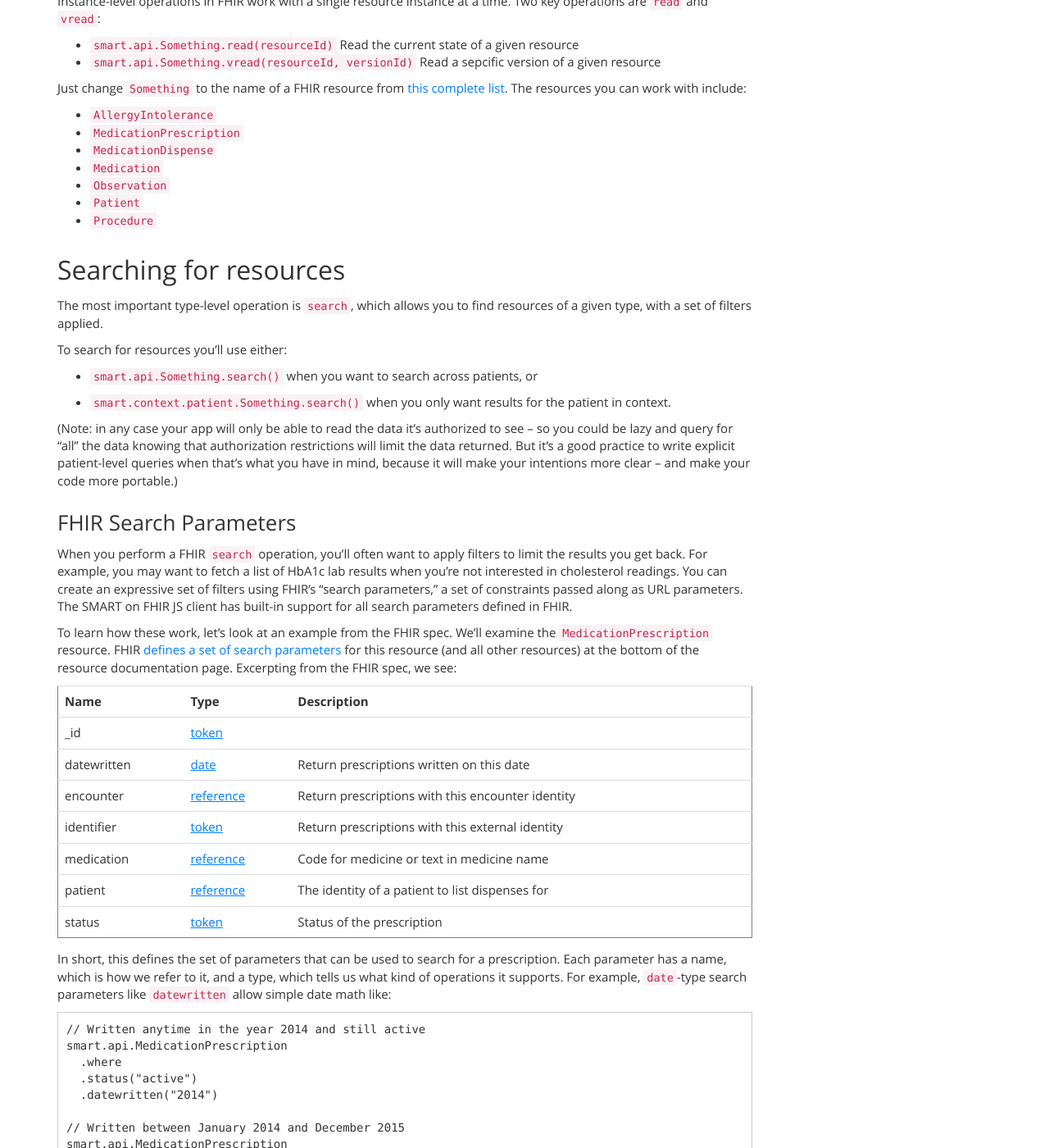
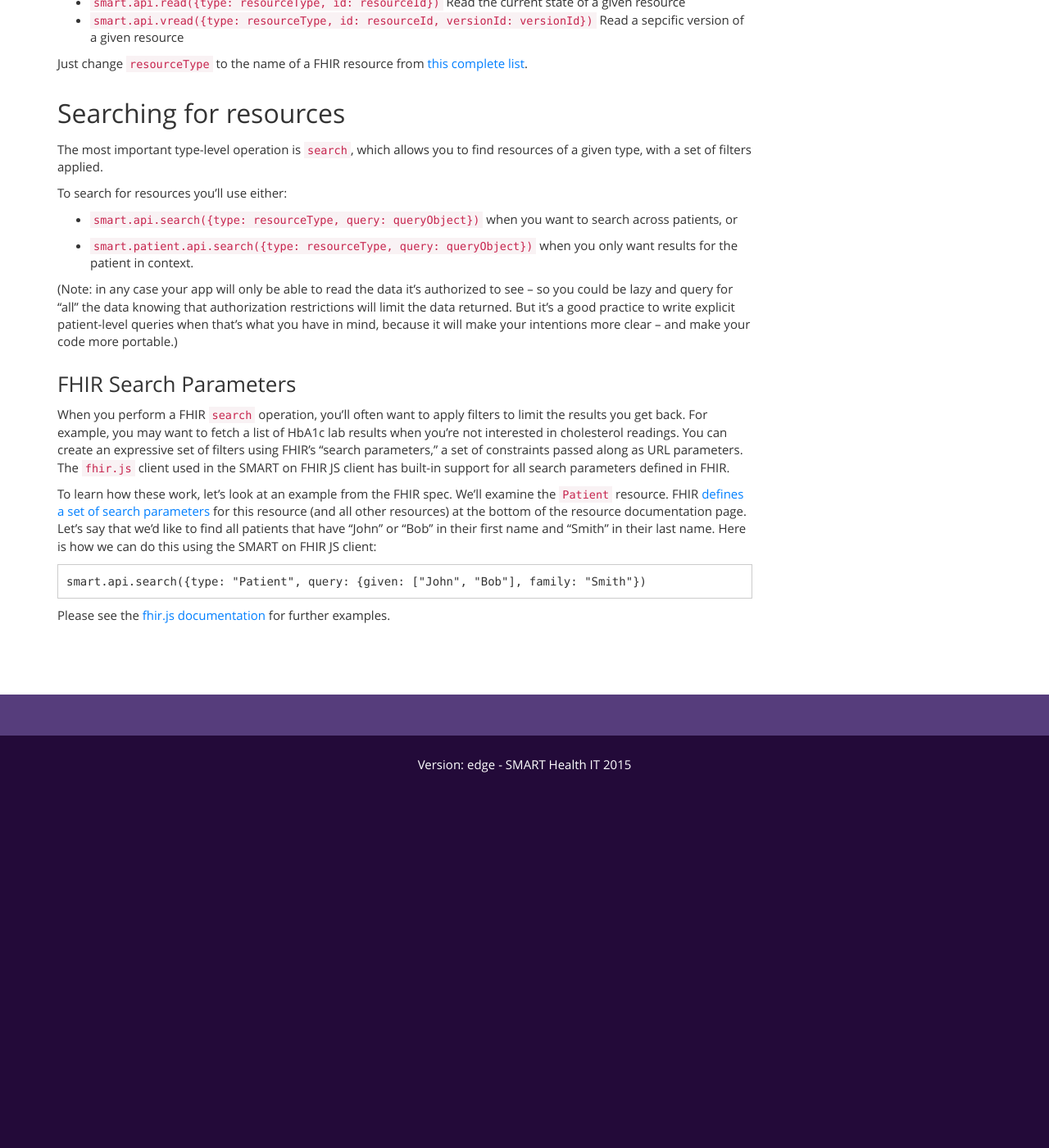
Before and after one commit to smart-on-fhir/smart-on-fhir.github.io, a Jekyll site: the page built from clients/javascript/index.md, in a window 1280 px wide and 1400 px high, scrolled down 641 px. Shown: the whole window at 82% size. Built offline with Jekyll 4.4.1, drawn with Linux system fonts in a browser that asks for light colours; Markdown is read by kramdown in place of the engine named in the settings; after the commit the page ends 1610 px from its top, so only the background shows below that; some of the changed text lies outside the part shown.

Commit message:
Adapt JS client guide to fhir.js client version

````diff
--- a/clients/javascript/index.md
+++ b/clients/javascript/index.md
@@ -11,39 +11,28 @@
 
 ## Supported API operations
 
-The JS client supports the following FHIR API calls:
-
-#### Instance-level operations
+The SMART JS client uses the open-source [fhir.js](https://github.com/FHIR/fhir.js) for
+interfacing with SMART API servers. All operations supported by `fhir.js` are
+supported. These include:
 
 * `read`  Read the current state of a given resource
-* `vread` Read a specific version of a given resource
+* `search` Obtain a resource bundle matching specific search criteria
+* `fetchAll` Retrieve the complete set of resources matching specific search criteria
+* and many others
 
-#### Type-level operations
-
-* `search` Search for resources of a given type that match a set of filters
-
-For full details on these operations, the FHIR API calls are documented at:
-http://www.hl7.org/implement/standards/fhir/http.html
+Please see the [fhir.js documentation](https://github.com/FHIR/fhir.js) for the complete
+list of available operations.
 
 ## Reading a single resource
 
 Instance-level operations in FHIR work with a single resource instance at a
 time. Two key operations are `read` and `vread`:
 
-  * `smart.api.Something.read(resourceId)`  Read the current state of a given resource
-  * `smart.api.Something.vread(resourceId, versionId)`  Read a sepcific version of a given resource
+  * `smart.api.read({type: resourceType, id: resourceId})`  Read the current state of a given resource
+  * `smart.api.vread({type: resourceType, id: resourceId, versionId: versionId})`  Read a sepcific version of a given resource
 
-Just change `Something` to the name of a FHIR resource from [this complete
-list](http://www.hl7.org/implement/standards/fhir/resourcelist.html). The
-resources you can work with include:
-
-* `AllergyIntolerance`
-* `MedicationPrescription`
-* `MedicationDispense`
-* `Medication`
-* `Observation`
-* `Patient`
-* `Procedure`
+Just change `resourceType` to the name of a FHIR resource from [this complete
+list](http://www.hl7.org/implement/standards/fhir/resourcelist.html).
 
 ## Searching for resources
 
@@ -52,9 +41,9 @@
 
 To search for resources you'll use either:
 
- * `smart.api.Something.search()`  when you want to search across patients, or
+ * `smart.api.search({type: resourceType, query: queryObject})`  when you want to search across patients, or
 
- * `smart.context.patient.Something.search()` when you only want results for the patient in context.
+ * `smart.patient.api.search({type: resourceType, query: queryObject})` when you only want results for the patient in context.
 
 (Note: in any case your app will only be able to read the data it's
 authorized to see -- so you could be lazy and query for "all" the data knowing
@@ -69,110 +58,20 @@
 to limit the results you get back. For example, you may want to fetch a list of
 HbA1c lab results when you're not interested in cholesterol readings.  You can
 create an expressive set of filters using FHIR's "search parameters," a set of
-constraints passed along as URL parameters. The SMART on FHIR JS client has
-built-in support for all search parameters defined in FHIR.
+constraints passed along as URL parameters. The `fhir.js` client used in the
+SMART on FHIR JS client has built-in support for all search parameters defined in FHIR.
 
 To learn how these work, let's look at an example from the FHIR spec. We'll
-examine the `MedicationPrescription` resource.  FHIR [defines a set of search
-parameters](http://www.hl7.org/implement/standards/fhir/medicationprescription.html#search)
+examine the `Patient` resource.  FHIR [defines a set of search
+parameters](http://www.hl7.org/implement/standards/fhir/patient.html#search)
 for this resource (and all other resources) at the bottom of the resource
-documentation page. Excerpting from the FHIR spec, we see:
-
-<table class="list">
-  <tr>
-    <td><b>Name</b>
-    </td>
-    <td><b>Type</b>
-    </td>
-    <td><b>Description</b>
-    </td>
-  </tr>
-  <tr>
-    <td>_id</td>
-    <td><a href="http://www.hl7.org/implement/standards/fhir/search.html#token">token</a>
-    </td>
-    <td/>
-  </tr>
-  <tr>
-    <td>datewritten</td>
-    <td><a href="http://www.hl7.org/implement/standards/fhir/search.html#date">date</a>
-    </td>
-    <td>Return prescriptions written on this date</td>
-  </tr>
-  <tr>
-    <td>encounter</td>
-    <td><a href="http://www.hl7.org/implement/standards/fhir/search.html#reference">reference</a>
-    </td>
-    <td>Return prescriptions with this encounter identity</td>
-  </tr>
-  <tr>
-    <td>identifier</td>
-    <td><a href="http://www.hl7.org/implement/standards/fhir/search.html#token">token</a>
-    </td>
-    <td>Return prescriptions with this external identity</td>
-  </tr>
-  <tr>
-    <td>medication</td>
-    <td><a href="http://www.hl7.org/implement/standards/fhir/search.html#reference">reference</a>
-    </td>
-    <td>Code for medicine or text in medicine name</td>
-  </tr>
-  <tr>
-    <td>patient</td>
-    <td><a href="http://www.hl7.org/implement/standards/fhir/search.html#reference">reference</a>
-    </td>
-    <td>The identity of a patient to list dispenses for</td>
-  </tr>
-  <tr>
-    <td>status</td>
-    <td><a href="http://www.hl7.org/implement/standards/fhir/search.html#token">token</a>
-    </td>
-    <td>Status of the prescription</td>
-  </tr>
-</table>
-
-In short, this defines the set of parameters that can be used to search for a
-prescription. Each parameter has a name, which is how we refer to it, and a
-type, which tells us what kind of operations it supports. For example,
-`date`-type search parameters like `datewritten` allow simple date math like:
+documentation page. Let's say that we'd like to find all patients that have
+"John" or "Bob" in their first name and "Smith" in their last name. Here is
+how we can do this using the SMART on FHIR JS client:
 
 ```
-// Written anytime in the year 2014 and still active
-smart.api.MedicationPrescription
-  .where
-  .status("active")
-  .datewritten("2014")
-
-// Written between January 2014 and December 2015
-smart.api.MedicationPrescription
-  .where
-  .datewritten(">=2014")
-  .datewritten("<2016")
+smart.api.search({type: "Patient", query: {given: ["John", "Bob"], family: "Smith"})
 ```
 
-These examples raise a few key points:
-
-1. You introduce a set of search filters using the `.where` operation.
-
-2. The FHIR search parameter names are directly translated into JS function
-names. To preserve compatibility with JS naming rules, FHIR parameter names
-with dashes, like `value-quantity`, are convereted to camel-cased names like
-"valueQuantity".
-
-3. Multiple search filters can be chained together. These act like "and"
-operations -- so  in the example above, we'll only match prescriptions whose
-date was after the beginning of 2014 *and* before the beginning of 2016.
-
-You can also query for  the *or* of two values, also known as a "disjunction".
-For example, say you want to find all patients named "John Smith" *or* "Bob
-Smith". To search by disjunction, just add `In` to a search parameter name.
-This looks like:
-
-```
-smart.api.Patient.where
-  .givenIn("John", "Bob")
-  .family("Smith")
-```
-
-(Note: you can pass multiple arguments, or array arguments like
-`givenIn(["John", "Bob"])` -- these work identically.
+Please see the [fhir.js documentation](https://github.com/FHIR/fhir.js) for further
+examples.
````
